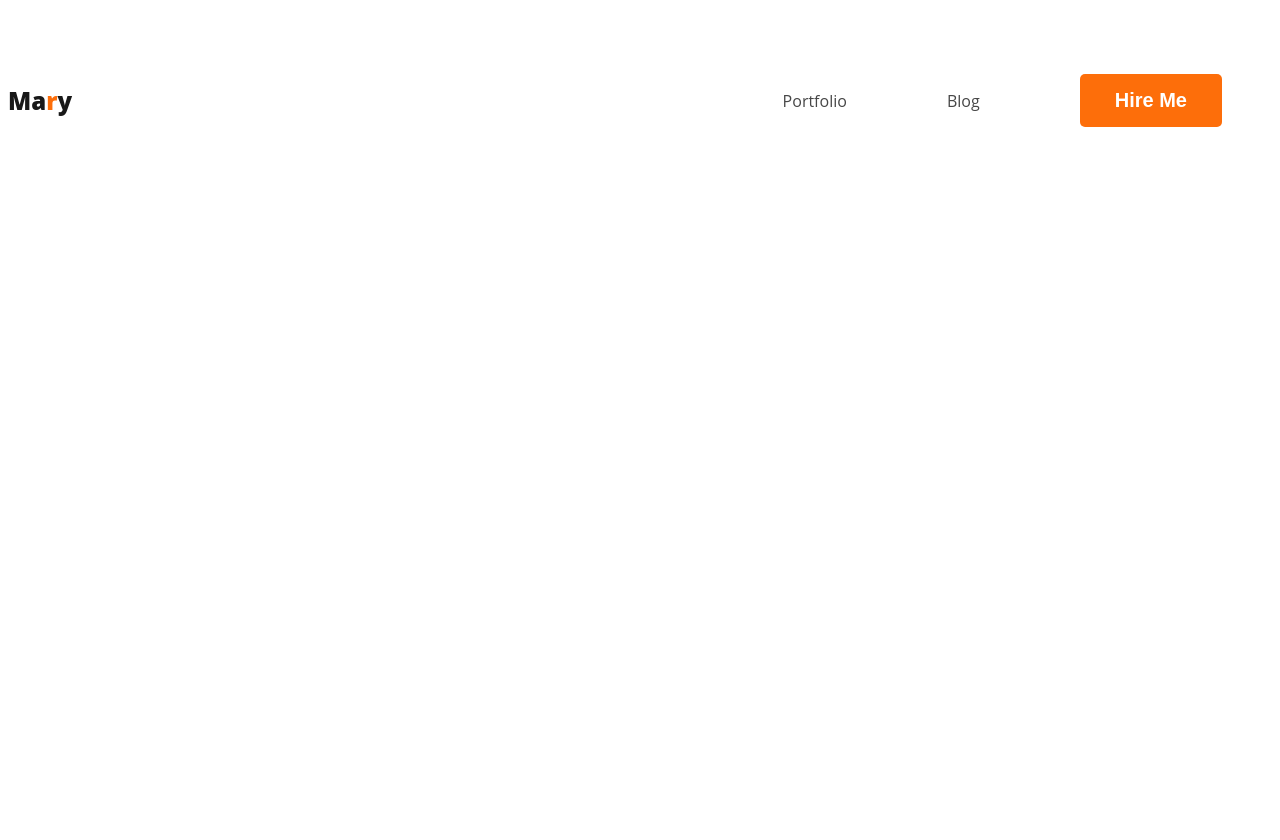
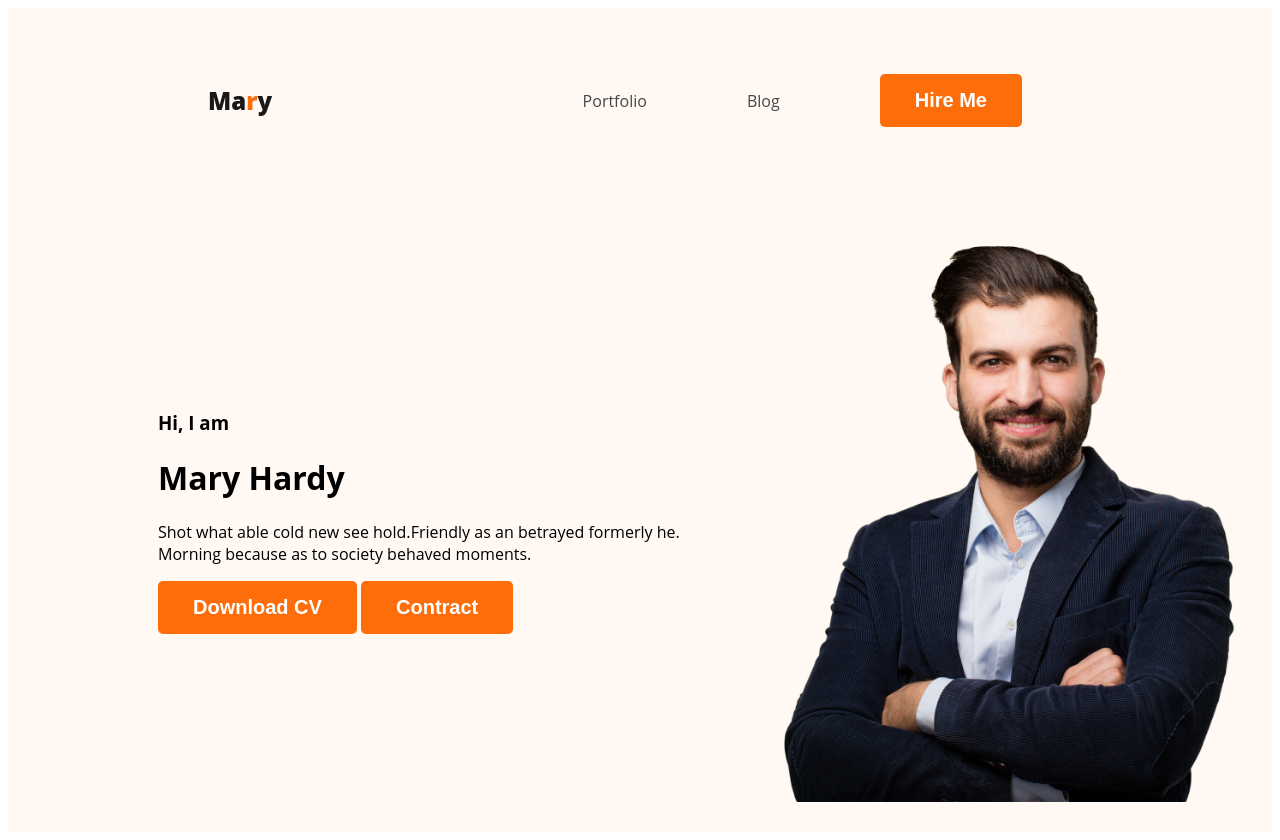
Before and after one commit to emonpappu17/web-developer-portfolio, a plain HTML site: page index.html in a window 1280 px wide. Before the commit the page ends 800 px from the top, so only its background shows below. Drawn offline with Linux system fonts and the light colour scheme.

Commit message:
added banner

```diff
--- a/index.html
+++ b/index.html
@@ -7,7 +7,7 @@
     <link rel="stylesheet" href="styles/portfolio.css">
 </head>
 <body>
-    <header>
+    <header class="header">
         <nav>
             <h1 class="nav-title">Ma<span class="text-primary">r</span>y</h1>
             <ul>
@@ -16,6 +16,17 @@
                 <li><button class="btn-primary">Hire Me</button></li>
             </ul>
         </nav>
+        <div class="banner">
+            <div class="banner-content">
+                <h3 class="banner-greeting">Hi, I  am</h3>
+                <h1 class="banner-title">Mary Hardy</h1>
+                <p>Shot what able cold new see hold.Friendly as an betrayed formerly he. Morning because as to society behaved moments.</p>
+                <button class="btn-primary">Download CV</button>
+                <button class="btn-primary">Contract</button>
+
+            </div>
+            <img class="profile-pic" src="images/hardy.png" alt="">
+        </div>
 
     </header>
     <main>
--- a/styles/portfolio.css
+++ b/styles/portfolio.css
@@ -21,6 +21,7 @@ nav{
     display: flex;
     justify-content: space-between;
     align-items: center;
+    margin: 0 200px;
 }
 .nav-title{
     color: #181818;
@@ -39,3 +40,18 @@ nav a{
     text-decoration: none;
     color: #474747;
 }
+
+/* header related styles */
+ .header{
+    background-color: #FFF8F3;
+
+ }
+ .banner{
+    padding: 30px 30px 30px 150px;
+    display: flex;
+    align-items: center;
+ }
+.banner .profile-pic{
+    width: 500px;
+
+}
```
